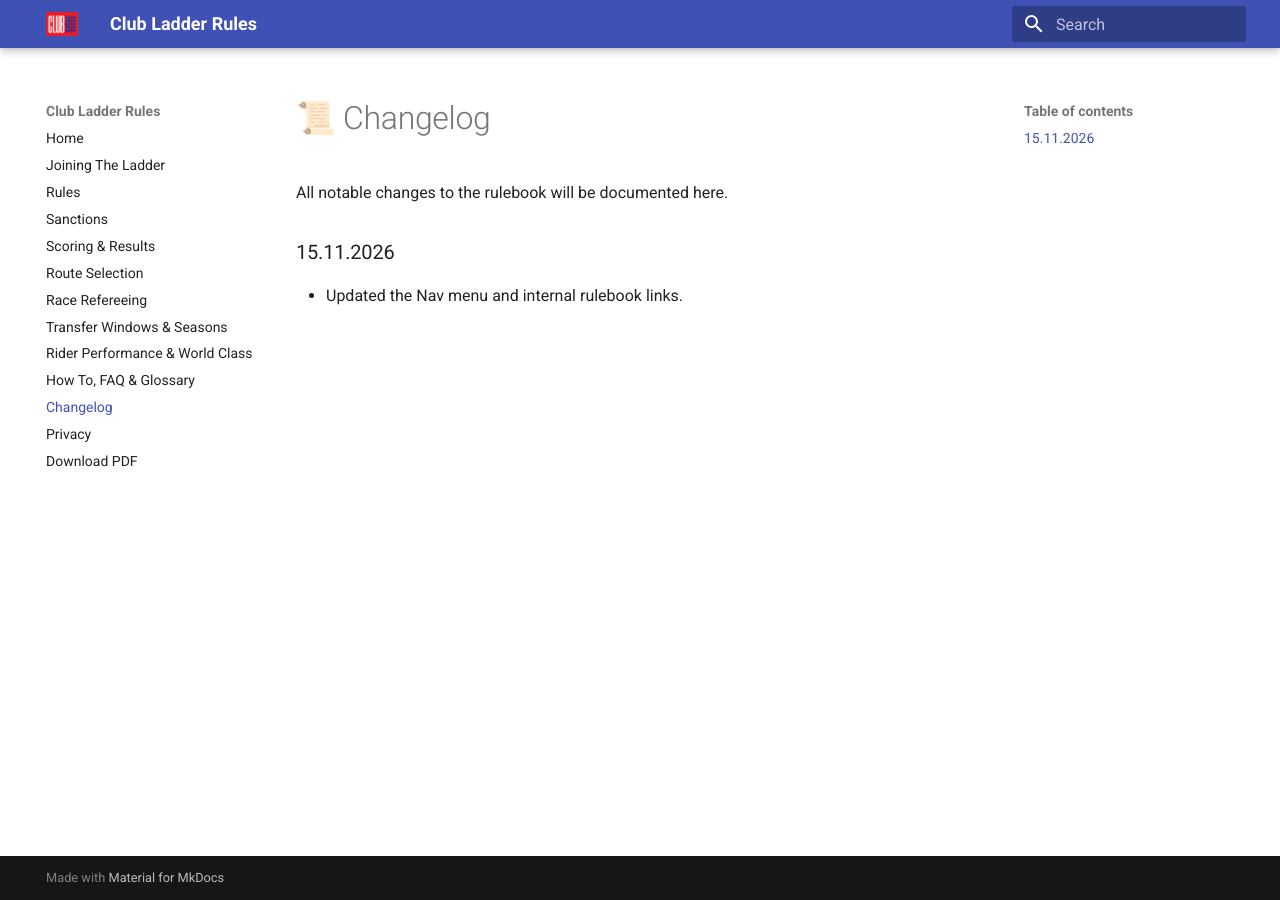
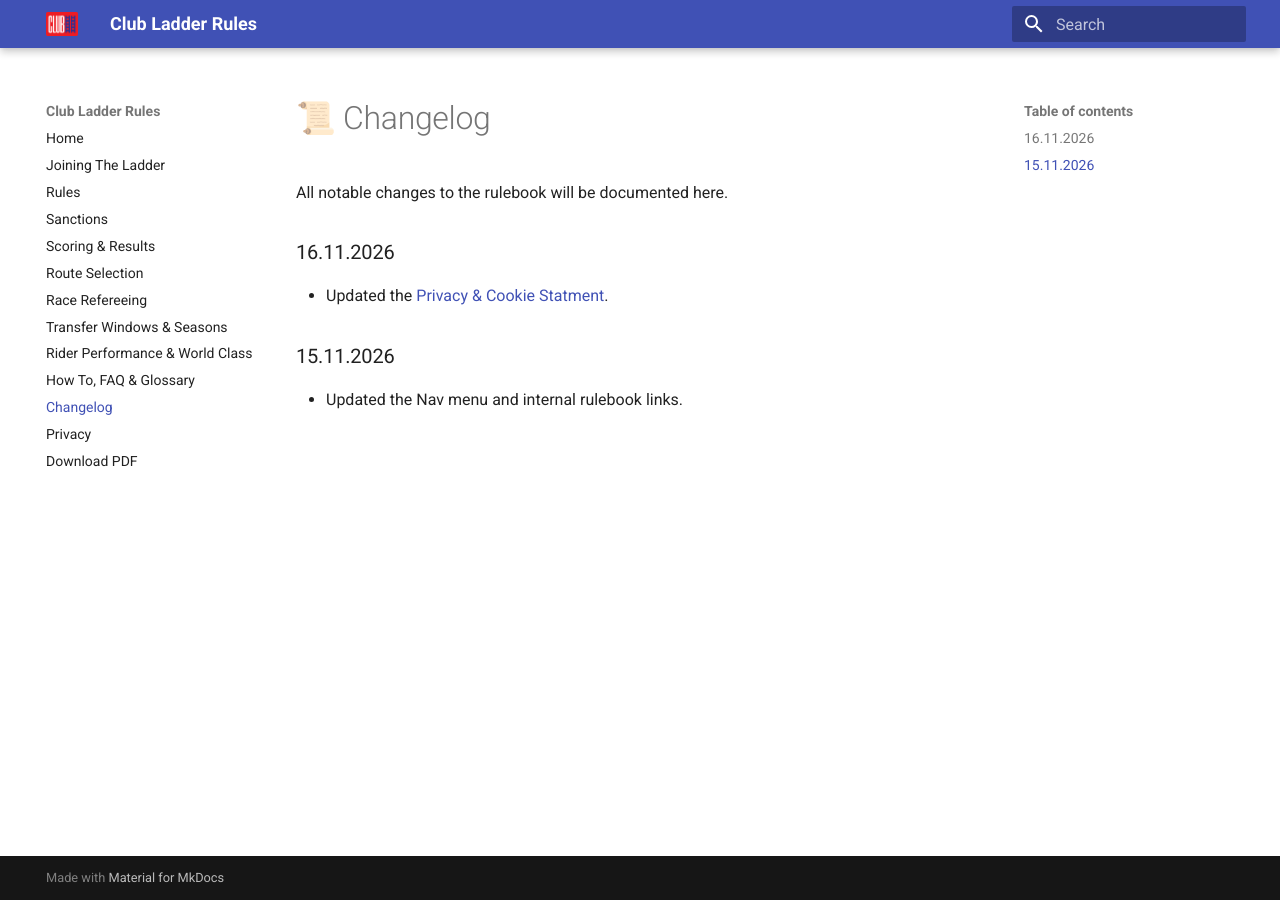
Before and after one commit to gazhay/rules-clubladder, an MkDocs documentation site: the page built from docs/changelog.md, in a window 1280 px wide. Built offline with MkDocs 1.6.1 and Material for MkDocs 9.7.7, drawn with Linux system fonts in a browser that asks for light colours.

Commit message:
Update changelog.md

```diff
--- a/docs/changelog.md
+++ b/docs/changelog.md
@@ -2,5 +2,8 @@
 
 All notable changes to the rulebook will be documented here.
 
+### 16.11.2026
+* Updated the [Privacy & Cookie Statment](https://gazhay.github.io/rules-clubladder/privacy/).
+
 ### 15.11.2026
 * Updated the Nav menu and internal rulebook links.
```
